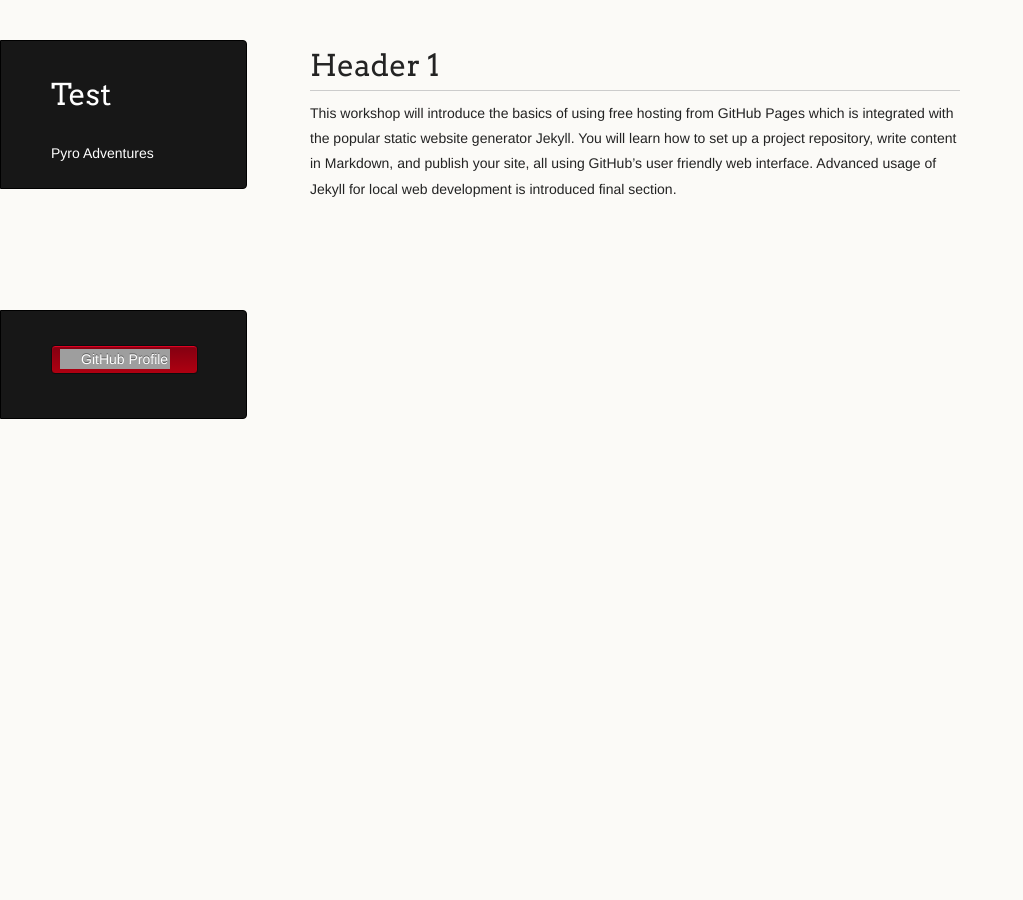
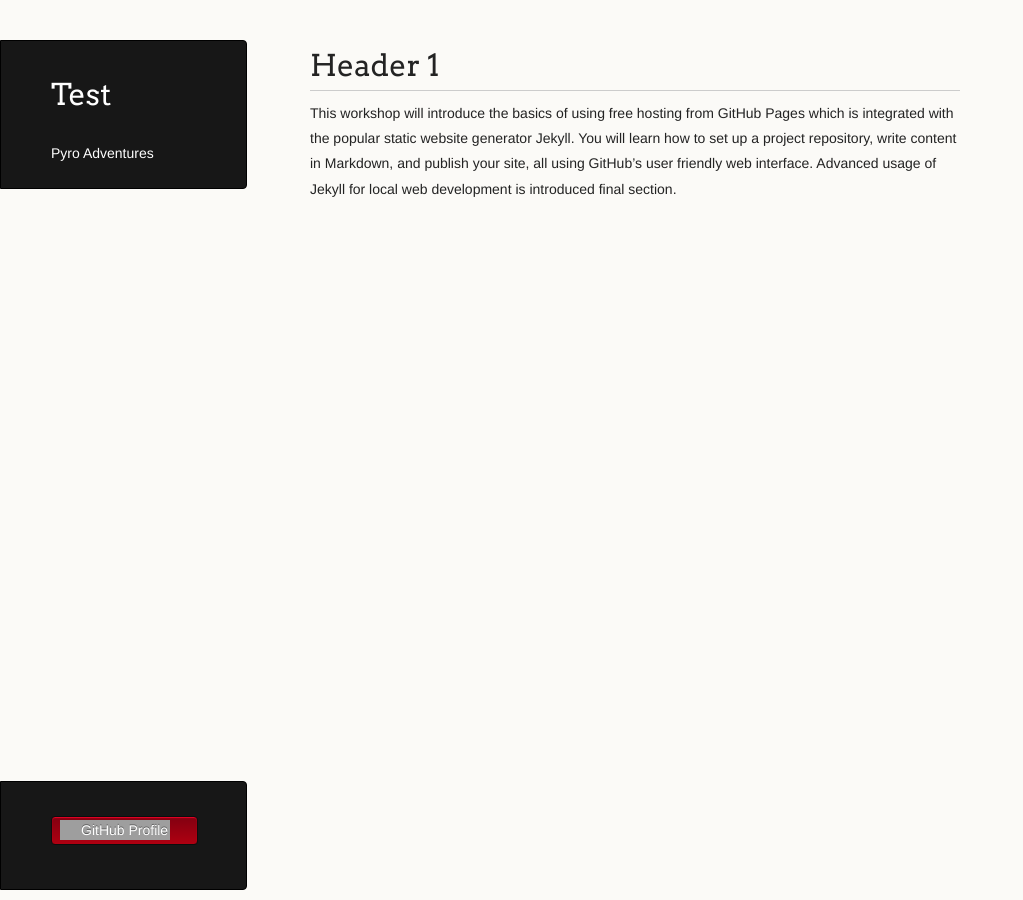
Before and after one commit to LemonPy29/LemonPy29.github.io, a Jekyll site: the page built from index.md, in a window 1280 px wide. Shown: the whole page, without its empty margins (0-1023 px from the left). Built offline with Jekyll 4.4.1, drawn with Linux system fonts in a browser that asks for light colours; the repository's description, which GitHub fills in, is left out; our own code applies the rules of GitHub Pages for plain Markdown files; grey boxes are pictures that could not be loaded.

Commit message:
Update jekyll-theme-dinky.scss

```diff
--- a/_sass/jekyll-theme-dinky.scss
+++ b/_sass/jekyll-theme-dinky.scss
@@ -346,7 +346,7 @@ footer {
 	border-top-right-radius: 4px;
 	border-bottom-right-radius: 4px;
 	padding: 34px 25px 22px 50px;
-	margin: 300px 25px 0 0;
+	bottom: 10px;
 	-webkit-font-smoothing: antialiased;
 }
 
```
